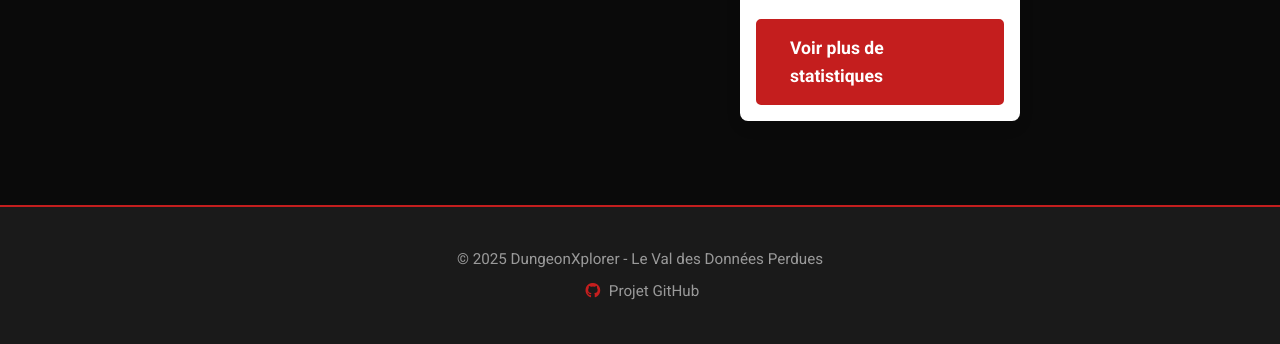
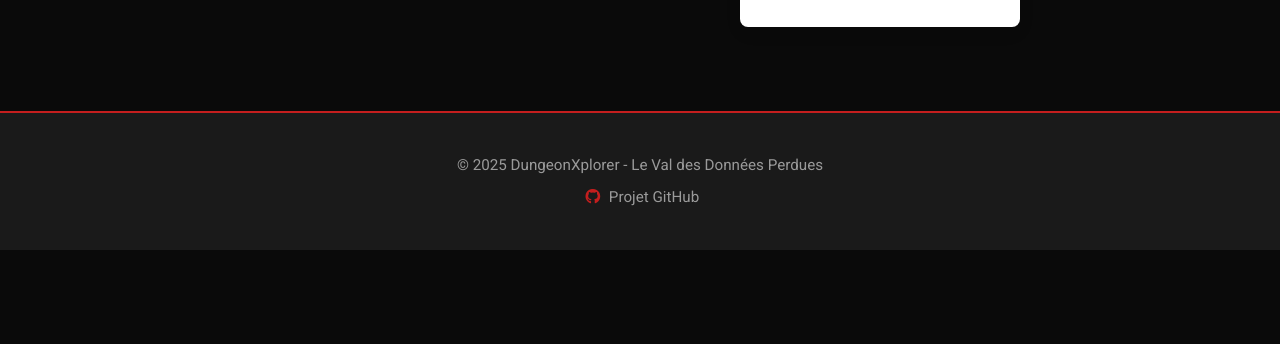
Before and after one commit to Gorkem387/DungeonXplorer, a PHP site: page /views/progression_timeline.php in a window 1280 px wide. Shown: the part 563-907 px from the top of the page. After the commit the page ends 813 px from the top, so only its background shows below. Run offline with PHP 8.4, Linux system fonts and the light colour scheme; the template is opened without the code that fills it, so the values that code supplies are empty; the visitor is signed in with stand-in values (Sample User, id 1); some web fonts are replaced.

Commit message:
correction timeline

```diff
--- a/views/progression_timeline.php
+++ b/views/progression_timeline.php
@@ -234,7 +234,6 @@ if (!isset($_SESSION['username'])) {
                         <li>💪 Force : <strong><?php echo htmlspecialchars($stats['strength']); ?></strong></li>
                         <li>⚡ Initiative : <strong><?php echo htmlspecialchars($stats['initiative']); ?></strong></li>
                     </ul>
-                    <a href="/profile/stats" class="btn-custom">Voir plus de statistiques</a>
                 </div>
             </aside>
         </div>
```
